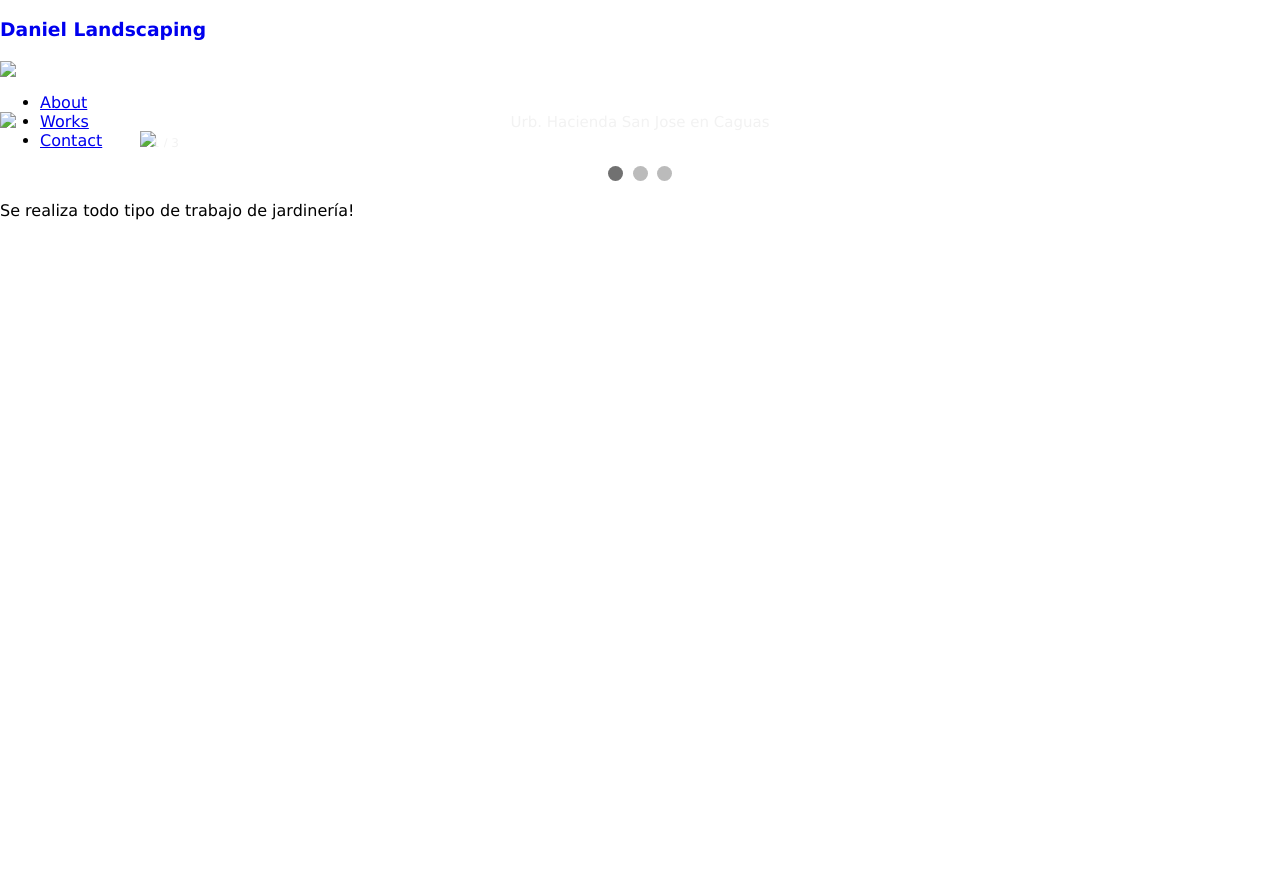
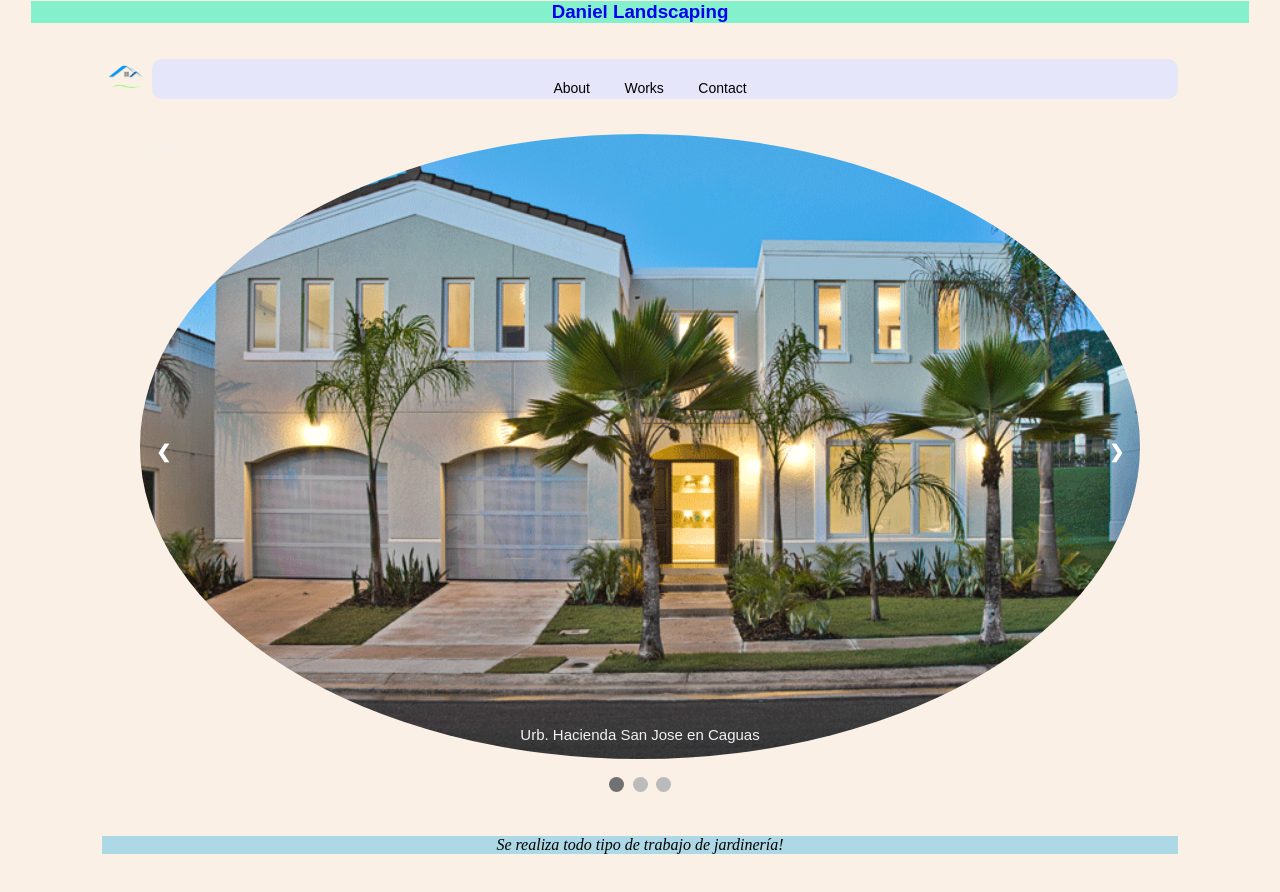
Before and after one commit to DiazGomez/ProyectoFinal, a plain HTML site: page Daniel_Landscaping/Works.html in a window 1280 px wide. Before the commit the page ends 800 px from the top, so only its background shows below. Drawn offline with Linux system fonts and the light colour scheme.

Commit message:
Update Works.html

```diff
--- a/Daniel_Landscaping/Works.html
+++ b/Daniel_Landscaping/Works.html
@@ -2,7 +2,7 @@
 <html lang="en">
    <head>
       <title>Daniel Landscaping</title>
-      <link rel="stylesheet" href="/MyProjects/Proyecto Final/SiteStyle/global.css">
+      <link rel="stylesheet" href="SiteStyle/global.css">
       <meta name="viewport" content="width=device-width, initial-scale=1.0">
       <meta charset="utf-8">
       <style>
@@ -109,20 +109,20 @@
    <body>
 
       <header>
-         <h3><a href="/MyProjects/Proyecto Final/Daniel Landscaping/Home/index.html" style="text-decoration: none;">Daniel Landscaping</a></h3>
+         <h3><a href="index.html" style="text-decoration: none;">Daniel Landscaping</a></h3>
       </header>
 
       <div class="container">
          <div class="navbar">
-         <img src="/MyProjects/Proyecto Final/SiteImage/house.png" class="logo">
+         <img src="SiteImage/house.png" class="logo">
       <nav>
       <ul id="menulist">
-         <li><a href="/MyProjects/Proyecto Final/Daniel Landscaping/Home/About/Employees/Careers/About.html">About</a></li>
-         <li><a href="/MyProjects/Proyecto Final/Daniel Landscaping/Home/Works/CaguasCidra/Works.html">Works</a></li>
-         <li><a href="/MyProjects/Proyecto Final/Daniel Landscaping/Home/Contact/Contact.html">Contact</a></li>
+         <li><a href="About.html">About</a></li>
+         <li><a href="Works.html">Works</a></li>
+         <li><a href="Contact.html">Contact</a></li>
       </ul>
       </nav>
-      <img src="/MyProjects/Proyecto Final/SiteImage/menu.png" class="menu-icon" onclick="togglemenu()">
+      <img src="SiteImage/menu.png" class="menu-icon" onclick="togglemenu()">
       </div>
       <script>
         var menulist = document.getElementById("menulist");
@@ -144,19 +144,19 @@
 
 <div class="mySlides fade">
   <div class="numbertext">1 / 3</div>
-  <img src="/MyProjects/Proyecto Final/SiteImage/haciendasanjose.gif" style="width:100%">
+  <img src="SiteImage/haciendasanjose.gif" style="width:100%">
   <div class="text">Urb. Hacienda San Jose en Caguas</div>
 </div>
 
 <div class="mySlides fade">
   <div class="numbertext">2 / 3</div>
-  <img src="/MyProjects/Proyecto Final/SiteImage/los-prados-golf-country.jpg" style="width:100%">
+  <img src="SiteImage/los-prados-golf-country.jpg" style="width:100%">
   <div class="text">Urb. Los Prados en Caguas</div>
 </div>
 
 <div class="mySlides fade">
   <div class="numbertext">3 / 3</div>
-  <img src="/MyProjects/Proyecto Final/SiteImage/sabanera.jpg" style="width:100%">
+  <img src="SiteImage/sabanera.jpg" style="width:100%">
   <div class="text">Urb. Sabanera en Cidra</div>
 </div>
 
```
